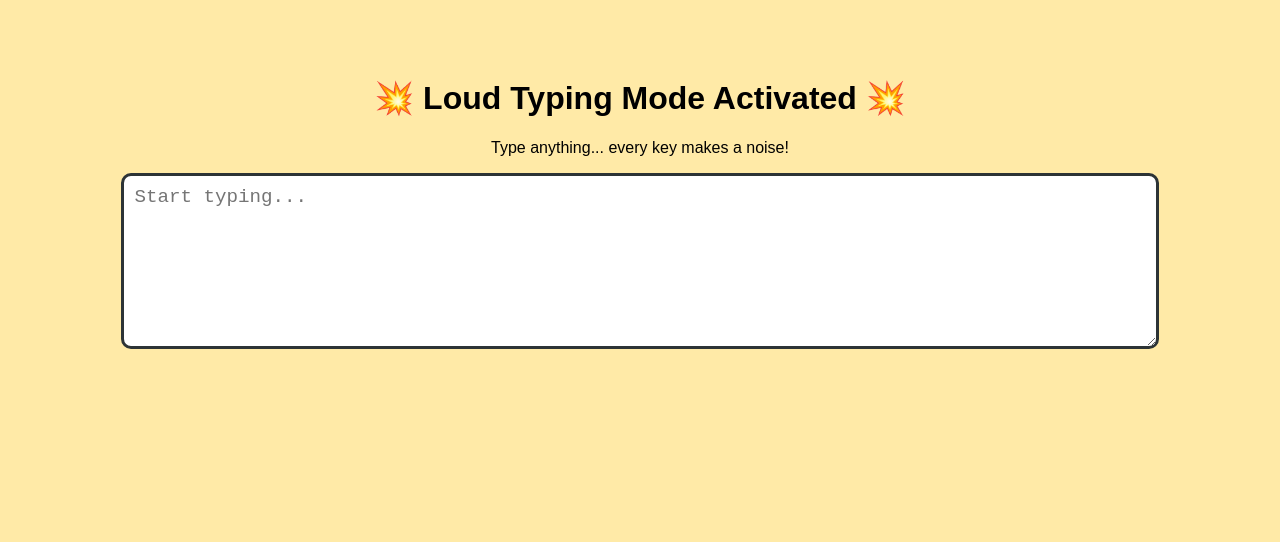
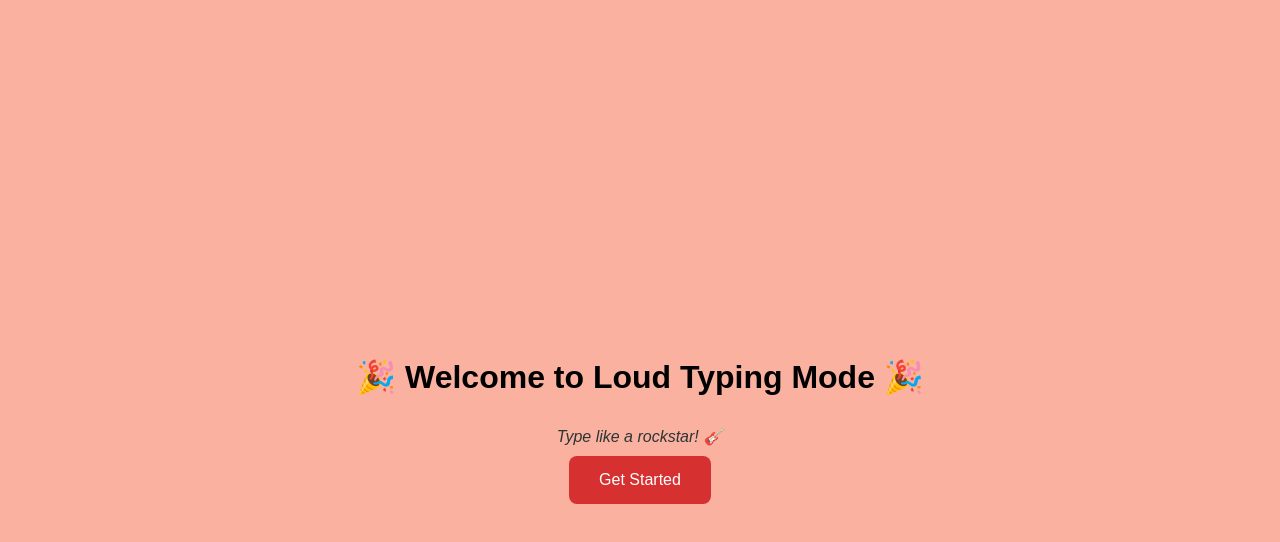
Before and after one commit to SwathiValsaraj/loud-chaos, a plain HTML site: page index.html in a window 1280 px wide. Drawn offline with Linux system fonts and the light colour scheme.

Commit message:
Add files via upload

```diff
--- a/index.html
+++ b/index.html
@@ -7,7 +7,7 @@
     body {
       font-family: Arial, sans-serif;
       text-align: center;
-      padding-top: 50px;
+      margin: 0;
       background: #ffeaa7;
     }
     h1 {
@@ -22,13 +22,77 @@
       border-radius: 10px;
       outline: none;
     }
+    /* Centering welcome page */
+    #welcome {
+      height: 100vh;
+      display: flex;
+      flex-direction: column;
+      justify-content: center;
+      align-items: center;
+      background: #fab1a0;
+      padding: 20px;
+    }
+    #tip {
+      font-style: italic;
+      color: #2d3436;
+      margin: 10px 0;
+    }
+    button {
+      background-color: #d63031;
+      color: white;
+      padding: 15px 30px;
+      border: none;
+      font-size: 1rem;
+      border-radius: 8px;
+      cursor: pointer;
+      transition: background 0.3s ease, transform 0.2s ease;
+    }
+    button:hover {
+      background-color: #ff7675;
+      transform: scale(1.05);
+    }
+    #typingArea {
+      display: none;
+      padding-top: 50px;
+    }
   </style>
 </head>
 <body>
-  <h1>💥 Loud Typing Mode Activated 💥</h1>
-  <p>Type anything... every key makes a noise!</p>
-  <textarea id="typeArea" placeholder="Start typing..."></textarea>
 
+  <!-- Welcome Page -->
+  <div id="welcome">
+    <h1>🎉 Welcome to Loud Typing Mode 🎉</h1>
+    <p id="tip"></p>
+    <button onclick="startTypingMode()">Get Started</button>
+  </div>
+
+  <!-- Typing Page -->
+  <div id="typingArea">
+    <h1>💥 Loud Typing Mode Activated 💥</h1>
+    <p>Type anything... every key makes a noise!</p>
+    <textarea id="typeArea" placeholder="Start typing..."></textarea>
+  </div>
+
+  <script>
+    // Funny tips
+    const tips = [
+      "Warning: Your neighbours might complain! 🚓",
+      "Perfect for annoying coworkers 💼",
+      "Caution: May wake your sleeping cat 🐈",
+      "Best enjoyed with headphones 🎧",
+      "Type like a rockstar! 🎸"
+    ];
+    document.getElementById("tip").innerText =
+      tips[Math.floor(Math.random() * tips.length)];
+
+    // Start typing mode
+    function startTypingMode() {
+      document.getElementById("welcome").style.display = "none";
+      document.getElementById("typingArea").style.display = "block";
+    }
+  </script>
+
+  <!-- Your loud typing script -->
   <script src="loudtyping.js"></script>
 </body>
 </html>
```
